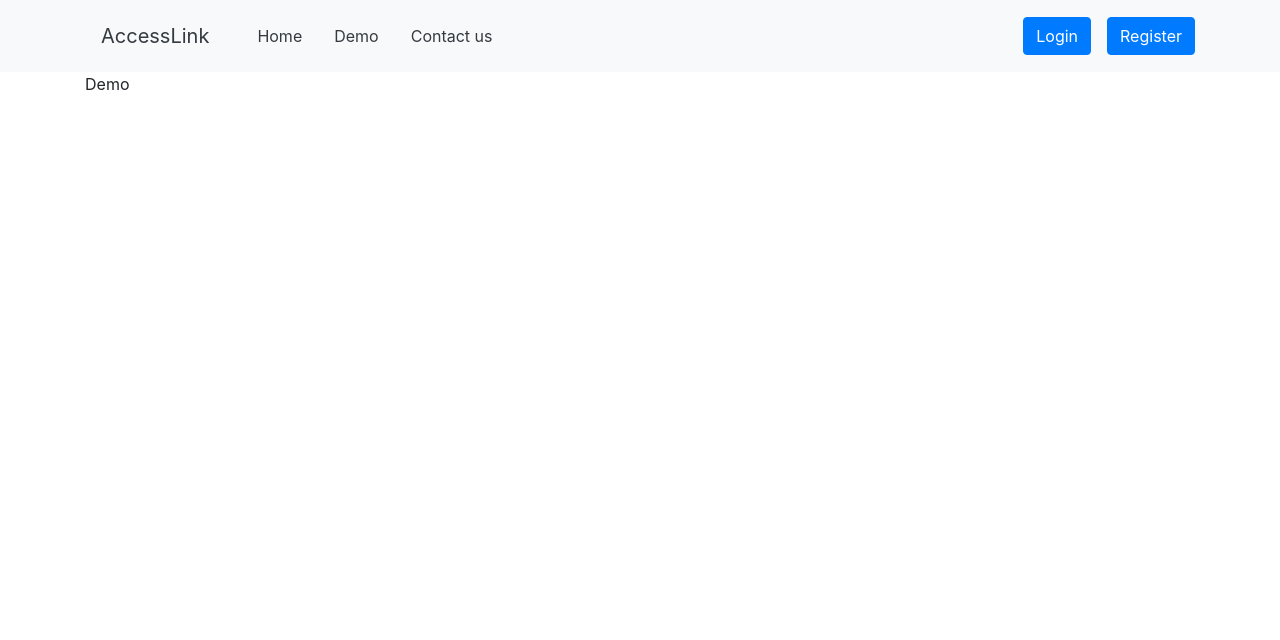
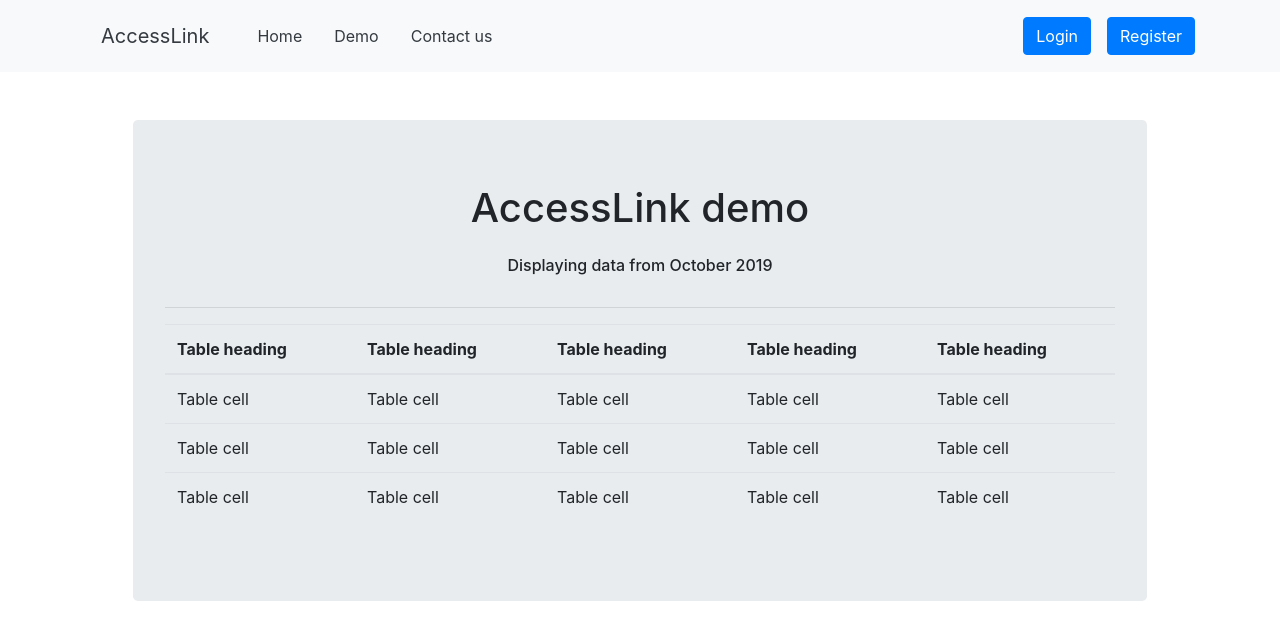
Before and after one commit to JohnnyLin-a/KLFGroupAssessment, a React (Create React App) app in the folder frontend/: page /demo in a window 1280 px wide. Shown: the top 640 px of the page. Built offline with nearby package versions, Linux system fonts and the light colour scheme.

Commit message:
Add demo template

```diff
--- a/frontend/src/Components/Demo/Demo.js
+++ b/frontend/src/Components/Demo/Demo.js
@@ -1,15 +1,74 @@
 import React, { Component } from 'react'
+import Container from 'react-bootstrap/Container';
+import Jumbotron from 'react-bootstrap/Jumbotron';
+import Table from 'react-bootstrap/Table';
+import Spinner from 'react-bootstrap/Spinner';
 
 class Demo extends Component {
+    constructor(props) {
+        super(props);
 
+        this.state = {
+            tableData: true,
+        }
+    }
 
     render() {
         return (
-            <div>
-                <p>
-                    Demo
-                </p>
-            </div>
+            <Container className="p-5">
+                <Jumbotron>
+                    <h1 className="text-center">AccessLink demo</h1>
+                    <h6 className="text-center p-3">
+                        Displaying data from October 2019
+                    </h6>
+                    <hr />
+                    {this.state.tableData ?
+                        <Table responsive>
+                            <thead>
+                                <tr>
+                                    <th>Table heading</th>
+                                    <th>Table heading</th>
+                                    <th>Table heading</th>
+                                    <th>Table heading</th>
+                                    <th>Table heading</th>
+                                </tr>
+                            </thead>
+                            <tbody>
+                                <tr>
+                                    <td>Table cell</td>
+                                    <td>Table cell</td>
+                                    <td>Table cell</td>
+                                    <td>Table cell</td>
+                                    <td>Table cell</td>
+                                </tr>
+                                <tr>
+                                    <td>Table cell</td>
+                                    <td>Table cell</td>
+                                    <td>Table cell</td>
+                                    <td>Table cell</td>
+                                    <td>Table cell</td>
+                                </tr>
+                                <tr>
+                                    <td>Table cell</td>
+                                    <td>Table cell</td>
+                                    <td>Table cell</td>
+                                    <td>Table cell</td>
+                                    <td>Table cell</td>
+                                </tr>
+                            </tbody>
+                        </Table>
+                        :
+                        <div className="text-center">
+                            <h5 className="p-3">Loading</h5>
+                            <Spinner animation="border" role="status">
+                                <span className="sr-only m-3" >Loading...</span>
+                            </Spinner>
+                        </div>
+
+
+                    }
+                </Jumbotron>
+            </Container>
         )
     }
 }
```
